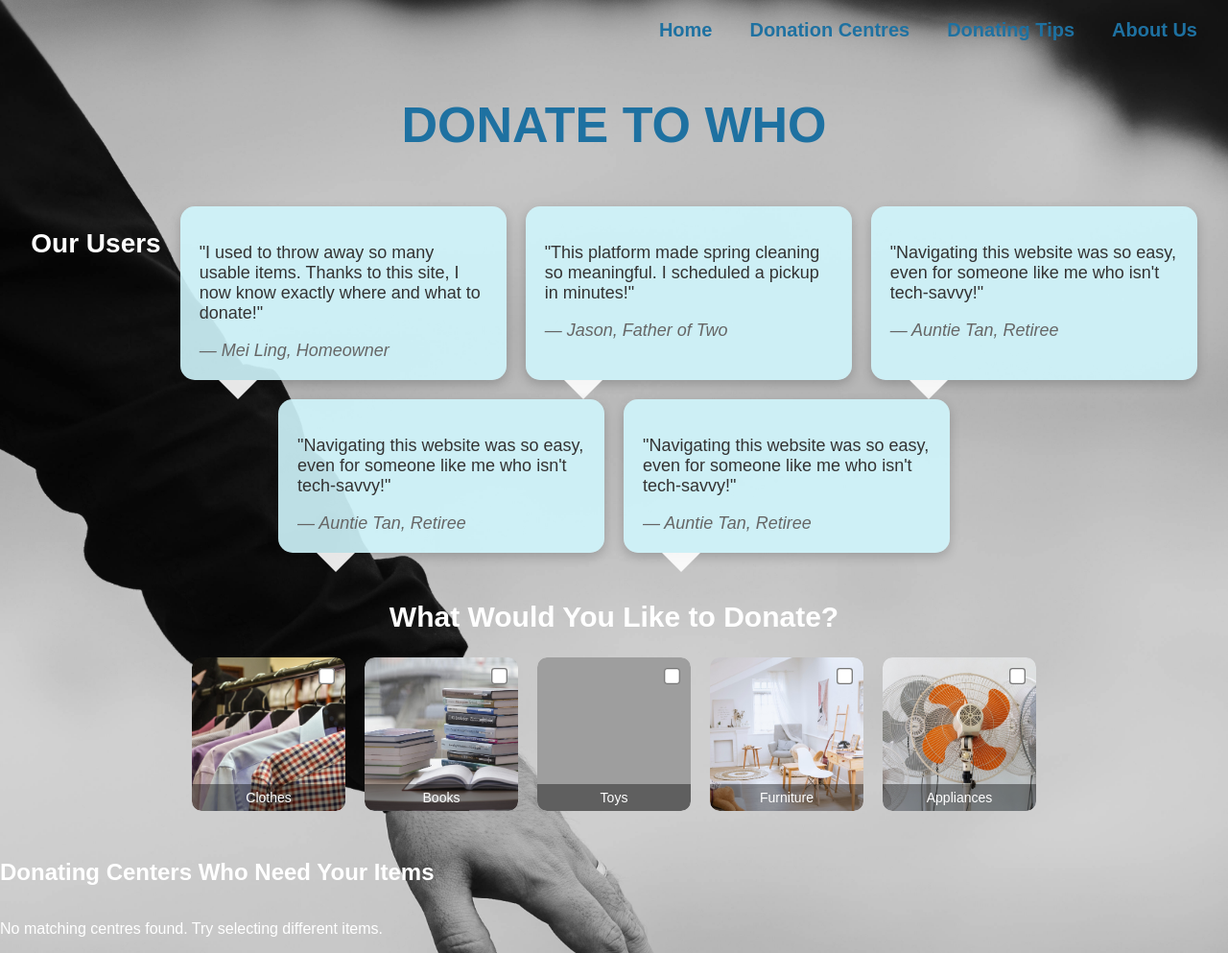
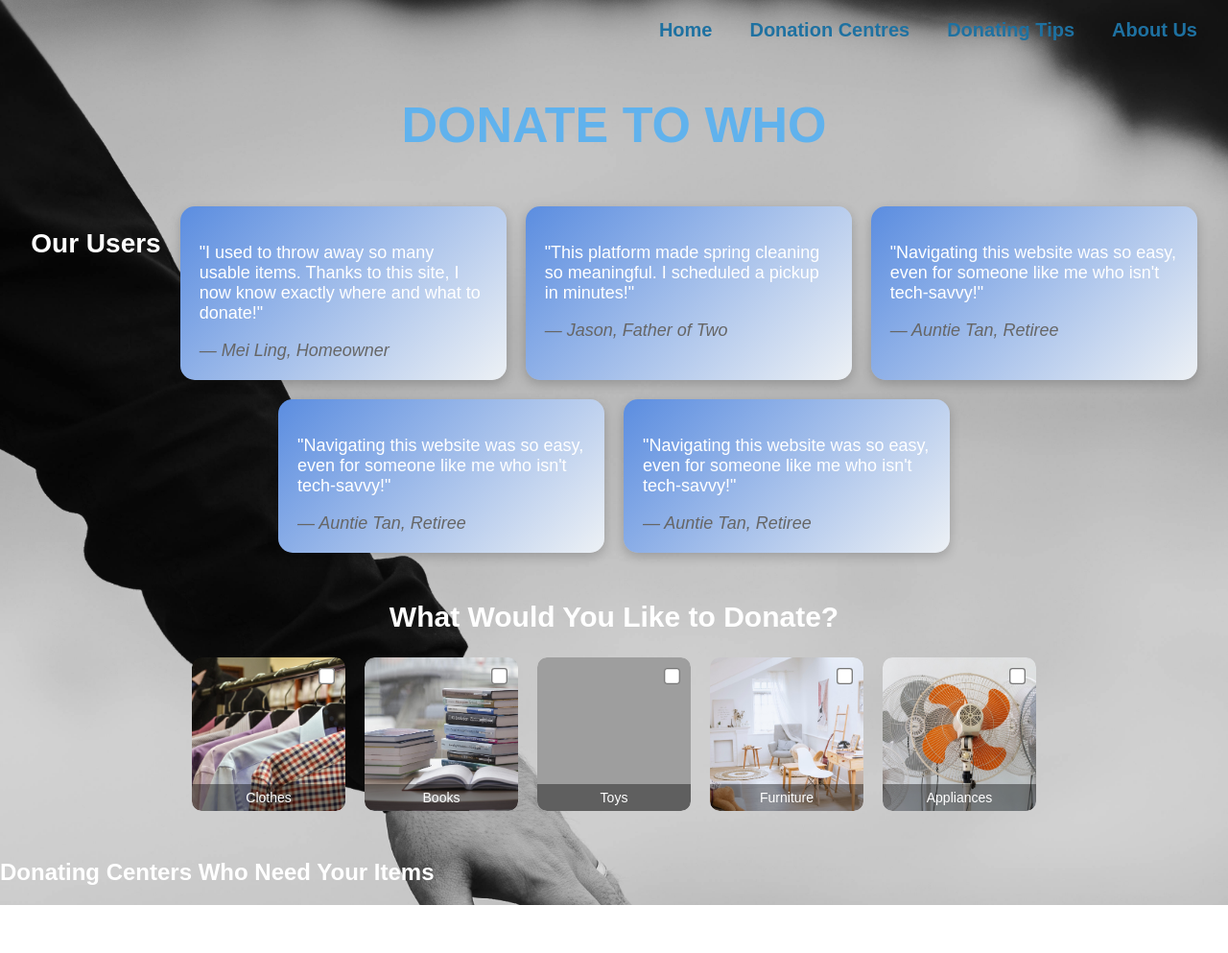
Before and after one commit to KKel1580/testing-15-May-2025, a plain HTML site: page index.html in a window 1280 px wide. Shown: the whole page at 96% size. After the commit the page ends 943 px from the top, so only its background shows below. Drawn offline with Linux system fonts and the light colour scheme; grey boxes are pictures that could not be loaded.

Commit message:
Version 1 of 16 May 2025

```diff
--- a/script.js
+++ b/script.js
@@ -1,47 +1,56 @@
-// Sample data for donation centers
-// Sample donation center data
-const donationCentres = [
-  {
-    name: "Goodwill Centre",
-    location: "123 Charity St, City",
-    items: ["clothes", "books", "toys"],
-    hours: "Mon-Fri: 9 AM - 5 PM",
-    image: "images/goodwill.jpg"
-  },
-  {
-    name: "Hope for All",
-    location: "456 Hope Ave, City",
-    items: ["furniture", "appliances"],
-    hours: "Mon-Sat: 10 AM - 6 PM",
-    image: "images/hope.jpg"
-  },
-  {
-    name: "Community Chest",
-    location: "789 Giving Rd, City",
-    items: ["clothes", "appliances"],
-    hours: "Mon-Sun: 8 AM - 8 PM",
-    image: "images/community-chest.jpg"
-  }
-];
-
-// Matching function
 function matchCentres() {
   const selectedItems = Array.from(document.querySelectorAll('input[name="item"]:checked')).map(cb => cb.value);
   const resultContainer = document.getElementById("match-result");
-  resultContainer.innerHTML = "";
+  const selectedItemsContainer = document.getElementById("selected-items-container");
 
-  const matches = donationCentres.filter(centre => {
-    return centre.items.some(item => selectedItems.includes(item));
-  });
+  resultContainer.innerHTML = ""; // Clear any existing content
 
+  // Update the selected items display
+  if (selectedItems.length === 0) {
+    selectedItemsContainer.innerHTML = "<p>No items selected</p>";
+  } else {
+    selectedItemsContainer.innerHTML = "<p>Selected items: </p>" + selectedItems.map(item =>
+      `<span class="selected-item">${item}</span>`).join('');
+  }
+
+  // If no items are selected, return early
+  if (selectedItems.length === 0) {
+    resultContainer.innerHTML = "<p>Please select at least one item.</p>";
+    return;
+  }
+
+  // Score each centre: full match gets top priority
+  const matches = donationCentres
+    .map(centre => {
+      const matchingItems = selectedItems.filter(item => centre.items.includes(item));
+      return {
+        ...centre,
+        matchCount: matchingItems.length,
+        isFullMatch: matchingItems.length === selectedItems.length
+      };
+    })
+    .filter(centre => centre.matchCount > 0) // Remove centres with no matches
+    .sort((a, b) => {
+      // Full matches first, then more matches higher
+      if (a.isFullMatch && !b.isFullMatch) return -1;
+      if (!a.isFullMatch && b.isFullMatch) return 1;
+      return b.matchCount - a.matchCount; // Sort by match count if not full match
+    });
+
+  // If no matches found
   if (matches.length === 0) {
     resultContainer.innerHTML = "<p>No matching centres found. Try selecting different items.</p>";
     return;
   }
 
+  // Display sorted results
   matches.forEach(centre => {
     const box = document.createElement("div");
     box.classList.add("centre-box");
+
+    // Add additional styling or a label for full matches
+    const fullMatchLabel = centre.isFullMatch ? `<span class="full-match-label">Full Match</span>` : '';
+
     box.innerHTML = `
       <img src="${centre.image}" alt="${centre.name}" class="centre-image">
       <div class="centre-info">
@@ -49,6 +58,7 @@ function matchCentres() {
         <p><strong>Location:</strong> ${centre.location}</p>
         <p><strong>Accepted Items:</strong> ${centre.items.join(", ")}</p>
         <p><strong>Operating Hours:</strong> ${centre.hours}</p>
+        ${fullMatchLabel}  <!-- Add the "Full Match" label if applicable -->
       </div>
     `;
     resultContainer.appendChild(box);
--- a/style.css
+++ b/style.css
@@ -1,9 +1,11 @@
 h1 {
-  font-size: 52px;
-  text-align: center;
-  color: #1e71a1;  /* Change to fit your background */
-  font-weight: bold;
-  margin-top: 100px; /* Adjust the number to control how far down it moves */
+      font-size: 52px;
+      font-family: 'Franklin Gothic Medium', 'Arial Narrow', Arial, sans-serif;
+      text-align: center;
+      color: rgb(96, 178, 237);  /* Text color */
+      font-weight: bold;
+      margin-top: 100px; /* Adjust the number as needed */
+
 }
 
 body {
@@ -50,7 +52,7 @@ body {
   color: #ffffff;               /* Optional: change text color for contrast */
 }
 #testimonials {
-  max: width 1000px;px;
+  max-width: width 800px;
   margin: 20px auto;
   padding: 20px;
   text-align: center;
@@ -59,7 +61,7 @@ body {
 #testimonials h2 {
   font-size: 28px;
   margin-bottom: 30px;
-  color: white;
+  color: white
 }
 
 #testimonials {
@@ -70,16 +72,16 @@ body {
 }
 
 .speechbox {
-  background: rgba(208, 245, 252, 0.9);
+  background: linear-gradient(135deg, #5b8de0, #edf1f5); /* Blue gradient */
+  color: white;
+  padding: 20px;
   border-radius: 15px;
-  padding: 20px;
-  width: 300px;               /* Fixed width for equal sizing */
+  width: 300px;
   font-size: 18px;
-  position: relative;
-  color: #333;
   box-shadow: 0 4px 12px rgba(0, 0, 0, 0.2);
   text-align: left;
 }
+
 
 .speechbox::after {
   content: "";
@@ -88,7 +90,7 @@ body {
   left: 40px;
   border-width: 20px 20px 0;
   border-style: solid;
-  border-color: rgba(255, 255, 255, 0.9) transparent transparent transparent;
+  border-color: transparent;
 }
 
 .author {
```
